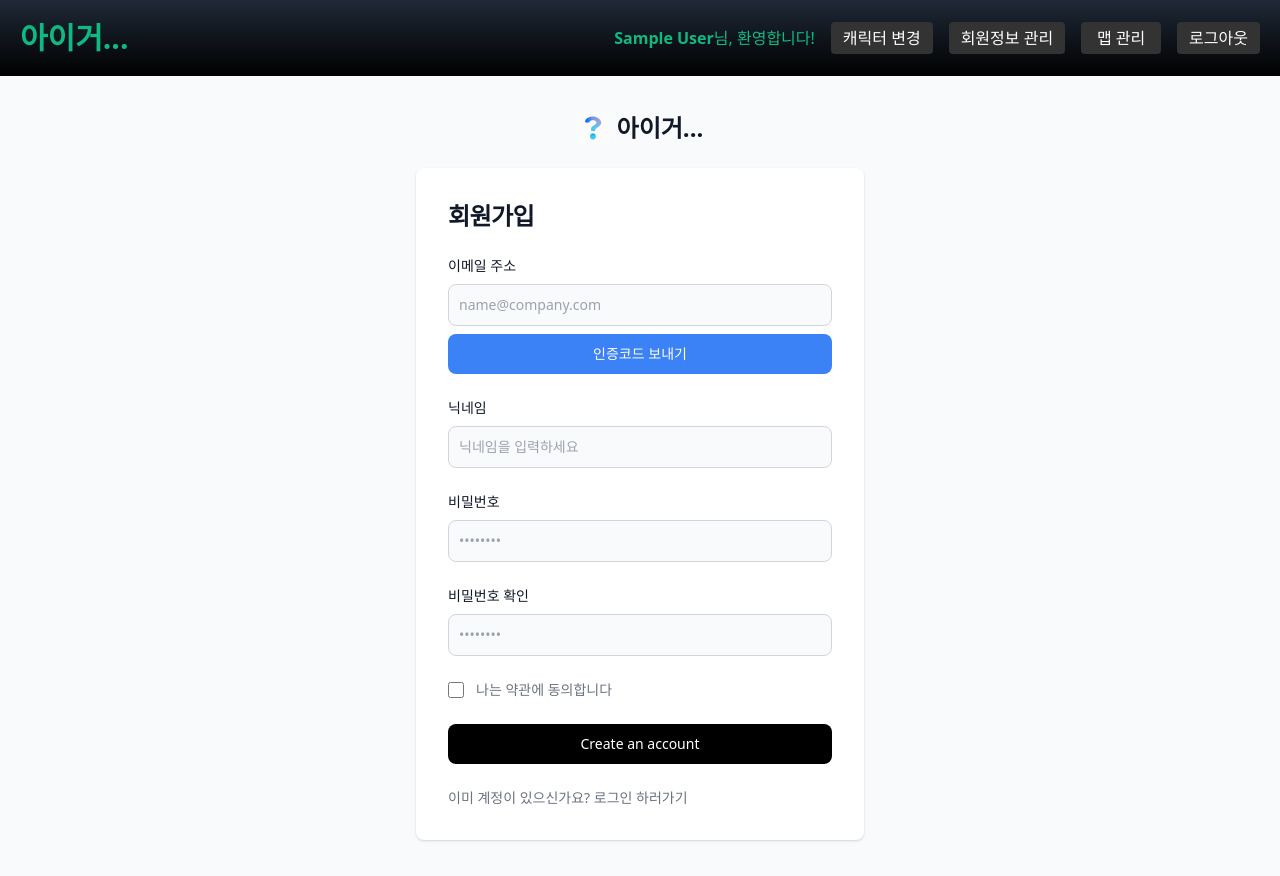
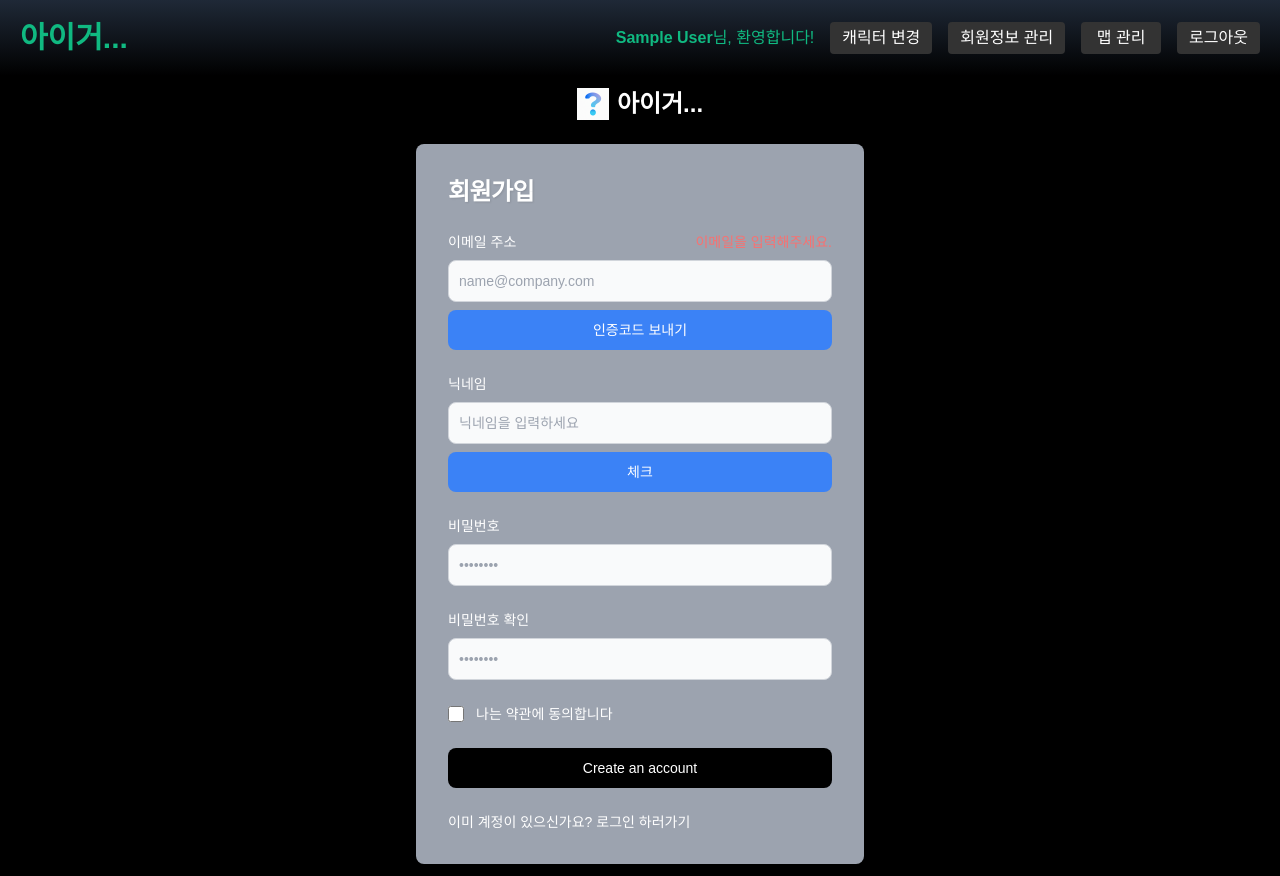
Before and after one commit to trackcrash/Animusic, a Flask app: page /register in a window 1280 px wide. Run offline with Flask 3, Linux system fonts and the light colour scheme; a user stored in the database is signed in; tables that the repository leaves empty hold one stand-in row (values such as "Sample post").

Commit message:
design & email

```diff
--- a/controllers/user_controller.py
+++ b/controllers/user_controller.py
@@ -9,14 +9,20 @@ from oauthlib.oauth2 import WebApplicationClient
 
 from models import user_model
 
+import smtplib
+import random
+from email.mime.text import MIMEText
+from email.mime.multipart import MIMEMultipart
 
 GOOGLE_CLIENT_ID = config('GOOGLE_CLIENT_ID')
+GOOGLE_ID = config('GOOGLE_ID')
+GOOGLE_PW = config('GOOGLE_PW')
 GOOGLE_CLIENT_SECRET = config('GOOGLE_CLIENT_SECRET')
 GOOGLE_DISCOVERY_URL = "https://accounts.google.com/.well-known/openid-configuration"
 client = WebApplicationClient(GOOGLE_CLIENT_ID)
+emailDict = {}
 
-
-def register():
+def register(request):
     if request.method == 'GET':
         return render_template('register.html')
 
@@ -24,12 +30,6 @@ def register():
         email = request.form.get('email')
         name = request.form.get('name')
         password = request.form.get('password')
-
-        # 사용자 이메일 중복 검사
-        existing_user = user_model.get_user_by_email(email)
-        if existing_user:
-            flash('Email already exists.')
-            return redirect(url_for('user.register'))
 
         # 사용자 정보 저장
         user = user_model.save_user(email, name, password)
@@ -103,3 +103,51 @@ def google_callback():
     login_user(user)
     session.close()
     return redirect(url_for('index'))
+
+
+
+# 이메일 보내는 함수
+def send_verification_email(email, verification_code):
+    # SMTP 서버 설정 (Gmail 사용 예제)
+    smtp_server = 'smtp.gmail.com'
+    smtp_port = 587
+    smtp_username = GOOGLE_ID  # 보내는 이메일 주소
+    smtp_password = GOOGLE_PW  # 이메일 비밀번호
+
+    # 이메일 내용 설정
+    subject = '이메일 인증 코드'
+    message = f'인증 코드: {verification_code}'
+
+    # 이메일 보내기
+    try:
+        smtp = smtplib.SMTP(smtp_server, smtp_port)
+        smtp.starttls()
+        smtp.login(smtp_username, smtp_password)
+
+        msg = MIMEMultipart()
+        msg['From'] = smtp_username
+        msg['To'] = email
+        msg['Subject'] = subject
+        msg.attach(MIMEText(message, 'plain'))
+
+
+        smtp.sendmail(smtp_username, email, msg.as_string())
+        emailDict[email] = verification_code
+        smtp.quit()
+        print("이메일 전송 성공")
+        return True
+    except Exception as e:
+        print(f"이메일 전송 실패: {str(e)}")
+        return False
+
+# 무작위 인증 번호 생성 함수
+def generate_verification_code():
+    return str(random.randint(1000, 9999))
+
+# 인증 번호 생성 및 이메일 보내기
+verification_code = generate_verification_code()
+email = 'recipient_email@example.com'  # 수신자의 이메일 주소
+if send_verification_email(email, verification_code):
+    print(f'인증 코드 ({verification_code})를 이메일로 보냈습니다.')
+else:
+    print('이메일 보내기 실패')
--- a/static/css/index.css
+++ b/static/css/index.css
@@ -16,6 +16,7 @@ a {
 
 a:hover {
     color: #0077cc;
+    cursor: pointer;
 }
 
 .ranking-first {
--- /dev/null
+++ b/static/js/register.js
@@ -0,0 +1,244 @@
+let verificationInterval;
+let emailConfirm = false;
+let totalSeconds = 300;
+let emailOk = false;
+let nameOk = false;
+let passwordOk = false;
+function email_send(email) {
+    // 입력된 이메일 주소 가져오기
+    // Ajax 요청 설정
+    $.ajax({
+        url: "/api/send_verification_email", // 서버 엔드포인트 URL 설정
+        type: "POST", // POST 요청
+        contentType: 'application/json', // JSON 형식으로 데이터 보내기
+        data: JSON.stringify({ email: email }), // JSON 문자열로 데이터 전송
+        success: function(response) {
+            // 서버에서 받은 응답 처리
+            clearInterval(verificationInterval); // 타이머가 종료되면 clearInterval로 중지
+            document.getElementById("confirmBtn").disabled = false;
+
+            const sendverificationcodeBtn = document.getElementById("sendverificationcodeBtn");
+            const verificationCodeInputSection = document.getElementById("verificationCodeInputSection");
+            alert("이메일이 발송되었습니다. 확인해주세요");
+
+            sendverificationcodeBtn.style.display = "none";
+            verificationCodeInputSection.style.display = "block";
+            totalSeconds = 300;
+            verificationInterval = setInterval(() => {
+                updateTimer();
+            }, 1000);
+        },
+        error: function(xhr, status, error) {
+            // 오류 처리
+            console.error(error);
+        }
+    });
+}
+document.getElementById("reSendEmail").addEventListener("click",(e)=>
+{
+    e.preventDefault();
+    const emailInput = document.getElementById("email");
+    const email = emailInput.value;
+
+    email_send(email);
+
+})
+document.getElementById("confirmBtn").addEventListener("click",(e)=>
+{
+    e.preventDefault();
+    const emailInput = document.getElementById("email");
+    const email = emailInput.value;
+    const code = document.getElementById("verificationCode").value;
+    $.ajax({
+        url: "/api/verify_verification_code", // 인증 코드 검증을 위한 서버 엔드포인트
+        type: "POST",
+        data: { code: code,
+                email: email }, // 클라이언트에서 입력한 코드를 서버에 전송
+        success: function(response) {
+            if (response === "success") {
+                // 인증 코드가 일치할 때 처리
+                alert("인증이 완료되었습니다.");
+                clearInterval(verificationInterval);
+                emailOk =true;
+                document.getElementById("verificationCodeInputSection").innerHTML = "";
+            } else {
+                // 인증 코드가 일치하지 않을 때 처리
+                alert("인증번호를 다시확인해주세요");
+            }
+        },
+        error: function(xhr, status, error) {
+            // 오류 처리
+            console.error(error);
+        }
+    });
+
+})
+function updateTimer() {
+
+    const timerElement = document.getElementById("timer");
+    const minutes = Math.floor(totalSeconds / 60);
+    const seconds = totalSeconds % 60;
+    const timeString = padZero(minutes) + ":" + padZero(seconds); // 시간과 분을 표시하고 0으로 패딩합니다.
+    timerElement.textContent = timeString;
+    if (totalSeconds > 0) {
+        totalSeconds--; // 1초씩 감소
+    } else {
+        clearInterval(verificationInterval); // 타이머가 종료되면 clearInterval로 중지
+        timerElement.textContent = "시간이 종료되었습니다. 메일을 다시 받아주세요"; // 원하는 메시지로 변경 가능
+        document.getElementById("confirmBtn").disabled= true;
+    }
+}
+
+function padZero(num) {
+    return (num < 10 ? "0" : "") + num;
+}
+
+// 페이지가 로드될 때 타이머 시작
+
+document.getElementById("sendverificationcodeBtn").addEventListener("click", async (e) => {
+    e.preventDefault();
+    const emailInput = document.getElementById("email");
+    const email = emailInput.value;
+
+    const emailAvailability = await checkEmailAvailability(email);
+
+    if (emailAvailability !== 3) {
+        // 이메일 확인이 실패한 경우
+        alert("이메일을 확인하여주세요");
+    } else {
+        emailInput.disabled = true;
+        email_send(email);
+        // 이메일 확인이 성공한 경우
+        // 추가 로직을 여기에 추가
+    }
+});
+
+
+document.getElementById("email").addEventListener("input",function()
+{
+    const emailInput = document.getElementById("email");
+    const email = emailInput.value;
+    checkEmailAvailability(email)
+    .then(result => {
+        const email_check_text = document.getElementById("email_check_text");
+        if (result === 1) {
+            email_check_text.classList.remove("text-green-400")
+            email_check_text.classList.add("text-red-400")
+            email_check_text.textContent = "이메일을 입력하세요.";
+        } else if (result === 2) {
+            email_check_text.classList.remove("text-green-400")
+            email_check_text.classList.add("text-red-400")
+            email_check_text.textContent = "유효한 이메일 주소를 입력하세요.";
+        } else if (result === 3) {
+            email_check_text.classList.remove("text-red-400")
+            email_check_text.classList.add("text-green-400")
+
+            email_check_text.textContent = "사용 가능한 이메일입니다.";
+        } else {
+            email_check_text.classList.remove("text-green-400")
+            email_check_text.classList.add("text-red-400")
+            email_check_text.textContent = "이미 가입된 이메일입니다.";
+        }
+    })
+    .catch(error => {
+        console.error('Error checking email availability:', error);
+    });
+});
+
+async function checkEmailAvailability(email) {
+    try {
+        const isAvailable = await UsedEmailcheck(email);
+        console.log(isAvailable);
+        if (!email) {
+            return 1;
+        } else if (!isValidEmail(email)) {
+            return 2;
+        } else if (isAvailable) {
+            return 3;
+        } else {
+            return 4;
+        }
+    } catch (error) {
+        console.error('Error in checkEmailAvailability:', error);
+        throw error; // 오류 처리
+    }
+}
+
+function isValidEmail(email) {
+    const emailRegex = /^[^\s@]+@[^\s@]+\.[^\s@]+$/;
+    return emailRegex.test(email);
+}
+function UsedEmailcheck(email)
+{
+    return $.get(`/api/email_check?email=${email}`)
+    .then(data => {
+        return data === "Success";
+    })
+    .catch(error => {
+        console.error('Error fetching email check data:', error);
+        return false; // 에러가 발생한 경우, 가입된 이메일이 아닌 것으로 처리
+    });
+}
+document.getElementById("nicknameCheck").addEventListener("click",()=>
+{
+    const name=document.getElementById("name").value;
+    if(nicknameCheck(name))
+    {
+        alert("사용가능한 닉네임입니다.");
+        nameOk= true;
+    }
+    else
+    {
+        alert("사용불가능한 닉네임입니다.");
+    }
+})
+document.getElementById("name").addEventListener("input",()=>
+{
+    nameOk = false;
+})
+document.getElementById("confirm-password").addEventListener("input",()=>
+{
+    const password = document.getElementById("password").value;
+    const confirm_password = document.getElementById("confirm-password").value;
+    const passwordCheck = document.getElementById("passwordCheck");
+    if(password == confirm_password)
+    {
+        passwordCheck.classList.remove("text-red-400");
+        passwordCheck.classList.add("text-green-400");
+        passwordCheck.textContent = "비밀번호가 동일합니다";
+        passwordOk =true;
+    }
+    else
+    {
+        passwordCheck.classList.remove("text-green-400");
+        passwordCheck.classList.add("text-red-400");
+        passwordCheck.textContent = "비밀번호를 다시 확인해주세요"
+        passwordOk = false;
+    }
+})
+function validateForm(name) {
+    agree = document.getElementById("terms").checked
+    // 이메일 유효성 검사 로직 예시 (추가 검증 로직 필요)
+    if(emailOk && passwordOk && nameOk && agree)
+    {
+        const emailInput = document.getElementById("email");
+        emailInput.disabled = false;
+        return true;
+    }
+    else
+    {
+        alert("입력내용을 다시확인 해주시기 바랍니다.");
+        return false;
+    }
+}
+function nicknameCheck(name)
+{
+    return $.get(`/api/name_check?name=${name}`)
+    .then(data => {
+        return data === "Success";
+    })
+    .catch(error => {
+        console.error('Error fetching email check data:', error);
+        return false; // 에러가 발생한 경우, 가입된 이메일이 아닌 것으로 처리
+    });
+}
--- a/templates/register.html
+++ b/templates/register.html
@@ -6,58 +6,70 @@
     <meta name="viewport" content="width=device-width, initial-scale=1.0">
     <title>Register</title>
     <link href="https://cdn.jsdelivr.net/npm/tailwindcss@2.2.16/dist/tailwind.min.css" rel="stylesheet">
+    <link rel="stylesheet" href="{{ url_for('static', filename='css/index.css') }}">
+    <script src="https://code.jquery.com/jquery-3.7.0.min.js"></script>
 </head>
 
 <body>
     {% include "header.html" %}
-    <section class="bg-gray-50 dark:bg-gray-900">
+    <section class="bg-black">
         <div class="flex flex-col items-center justify-center px-6 py-8 mx-auto md:h-screen lg:py-0">
-            <a href="#" class="flex items-center mb-6 text-2xl font-semibold text-gray-900 dark:text-white">
+            <a href="#" class="flex items-center mb-6 text-2xl font-semibold text-white dark:text-white">
                 <img class="w-8 h-8 mr-2" src="/static/img/icon.png" alt="logo"> 아이거...
             </a>
-            <div class="w-full bg-white rounded-lg shadow dark:border md:mt-0 sm:max-w-md xl:p-0 dark:bg-gray-800 dark:border-gray-700">
+            <div class="w-full bg-gray-400 rounded-lg shadow dark:border md:mt-0 sm:max-w-md xl:p-0 dark:bg-gray-800 dark:border-gray-700">
                 <div class="p-6 space-y-4 md:space-y-6 sm:p-8">
-                    <h1 class="text-xl font-bold leading-tight tracking-tight text-gray-900 md:text-2xl dark:text-white">
+                    <h1 class="text-xl font-bold leading-tight tracking-tight text-white md:text-2xl dark:text-white">
                         회원가입
                     </h1>
-                    <form class="space-y-4 md:space-y-6" action="/register" method="POST">
+                    <form class="space-y-4 md:space-y-6" action="/register" method="POST" onsubmit="return validateForm()">
                         <div>
-                            <label for="email" class="block mb-2 text-sm font-medium text-gray-900 dark:text-white">이메일 주소</label>
+                            <label for="email" class="block mb-2 text-sm font-medium text-white dark:text-white flex justify-between"><p>이메일 주소</p><p id = "email_check_text" class="text-red-400">이메일을 입력해주세요.</p></label>
                             <input type="email" name="email" id="email" class="bg-gray-50 border border-gray-300 text-gray-900 sm:text-sm rounded-lg focus:ring-primary-600 focus:border-primary-600 block w-full p-2.5 dark:bg-gray-700 dark:border-gray-600 dark:placeholder-gray-400 dark:text-white dark:focus:ring-blue-500 dark:focus:border-blue-500"
                                 placeholder="name@company.com" required="">
-                            <button onclick="sendVerificationEmail()" class="mt-2 w-full text-white bg-blue-500 hover:bg-blue-600 focus:ring-4 focus:outline-none focus:ring-blue-300 font-medium rounded-lg text-sm px-4 py-2.5 text-center">인증코드 보내기</button>
+                            <button id ="sendverificationcodeBtn" class="mt-2 w-full text-white bg-blue-500 hover:bg-blue-600 focus:ring-4 focus:outline-none focus:ring-blue-300 font-medium rounded-lg text-sm px-4 py-2.5 text-center">인증코드 보내기</button>
+                            <div id="verificationCodeInputSection"  style="display:none;">
+                                <div class="flex justify-between mt-2">
+                                    <input type="text" id="verificationCode" placeholder="인증 코드 입력" class="w-1/2 px-4 py-2.5 rounded-lg text-sm focus:ring-4 focus:outline-none focus:ring-blue-300">
+                                    <button id="confirmBtn" class="w-1/2 text-white bg-blue-500 hover:bg-blue-600 focus:ring-4 focus:outline-none focus:ring-blue-300 font-medium rounded-lg text-sm text-center">확인</button>
+                                </div>
+                                <p class="text-white" id=timer></p>
+                                <button id="reSendEmail" class="text-white">코드 다시받기</button>
+                            </div>
                         </div>
                         <div>
-                            <label for="name" class="block mb-2 text-sm font-medium text-gray-900 dark:text-white">닉네임</label>
+                            <label for="name" class="block mb-2 text-sm font-medium text-white dark:text-white">닉네임</label>
                             <input type="text" name="name" id="name" class="bg-gray-50 border border-gray-300 text-gray-900 sm:text-sm rounded-lg focus:ring-primary-600 focus:border-primary-600 block w-full p-2.5 dark:bg-gray-700 dark:border-gray-600 dark:placeholder-gray-400 dark:text-white dark:focus:ring-blue-500 dark:focus:border-blue-500"
                                 placeholder="닉네임을 입력하세요" required="">
+                            <button id ="nicknameCheck" class="mt-2 w-full text-white bg-blue-500 hover:bg-blue-600 focus:ring-4 focus:outline-none focus:ring-blue-300 font-medium rounded-lg text-sm px-4 py-2.5 text-center">체크</button>
                         </div>
                         <div>
-                            <label for="password" class="block mb-2 text-sm font-medium text-gray-900 dark:text-white">비밀번호</label>
+                            <label for="password" class="block mb-2 text-sm font-medium text-white dark:text-white">비밀번호</label>
                             <input type="password" name="password" id="password" placeholder="••••••••" class="bg-gray-50 border border-gray-300 text-gray-900 sm:text-sm rounded-lg focus:ring-primary-600 focus:border-primary-600 block w-full p-2.5 dark:bg-gray-700 dark:border-gray-600 dark:placeholder-gray-400 dark:text-white dark:focus:ring-blue-500 dark:focus:border-blue-500"
                                 required="">
                         </div>
                         <div>
-                            <label for="confirm-password" class="block mb-2 text-sm font-medium text-gray-900 dark:text-white">비밀번호 확인</label>
+                            <label for="confirm-password" class="block mb-2 text-sm font-medium text-white dark:text-white">비밀번호 확인</label>
                             <input type="password" name="confirm-password" id="confirm-password" placeholder="••••••••" class="bg-gray-50 border border-gray-300 text-gray-900 sm:text-sm rounded-lg focus:ring-primary-600 focus:border-primary-600 block w-full p-2.5 dark:bg-gray-700 dark:border-gray-600 dark:placeholder-gray-400 dark:text-white dark:focus:ring-blue-500 dark:focus:border-blue-500"
                                 required="">
+                            <p class="white" id="passwordCheck"></p>
                         </div>
                         <div class="flex items-start">
                             <div class="flex items-center h-5">
                                 <input id="terms" aria-describedby="terms" type="checkbox" class="w-4 h-4 border border-gray-300 rounded bg-gray-50 focus:ring-3 focus:ring-primary-300 dark:bg-gray-700 dark:border-gray-600 dark:focus:ring-primary-600 dark:ring-offset-gray-800" required="">
                             </div>
                             <div class="ml-3 text-sm">
-                                <label for="terms" class="font-light text-gray-500 dark:text-gray-300">나는 <a class="font-medium text-primary-600 hover:underline dark:text-primary-500" href="#">약관에 동의합니다</a></label>
+                                <label for="terms" class="font-light text-white dark:text-gray-300">나는 <a class="font-medium text-primary-600 hover:underline dark:text-primary-500" href="#">약관에 동의합니다</a></label>
                             </div>
                         </div>
-                        <button type="submit" class="w-full text-white bg-primary-600 hover:bg-primary-700 focus:ring-4 focus:outline-none focus:ring-primary-300 font-medium rounded-lg text-sm px-5 py-2.5 text-center dark:bg-primary-600 dark:hover:bg-primary-700 dark:focus:ring-primary-800"
+                        <button id="registerBtn" type="submit" class="w-full text-white bg-primary-600 hover:bg-primary-700 focus:ring-4 focus:outline-none focus:ring-primary-300 font-medium rounded-lg text-sm px-5 py-2.5 text-center dark:bg-primary-600 dark:hover:bg-primary-700 dark:focus:ring-primary-800"
                             style="background-color: black;">Create an account</button>
-                        <p class="text-sm font-light text-gray-500 dark:text-gray-400">
-                            이미 계정이 있으신가요? <a onclick="window.location.href='/login'" class="font-medium text-primary-600 hover:underline dark:text-primary-500">로그인 하러가기</a>
-                        </p>
+                        <p class="text-sm font-light text-white dark:text-gray-400">
+                            이미 계정이 있으신가요? <a onclick="window.location.href='/login'" class="font-medium hover:underline dark:text-primary-500">로그인 하러가기</a>                        </p>
                     </form>
                 </div>
             </div>
         </div>
     </section>
 </body>
+<script src="{{ url_for('static', filename='js/register.js') }}"></script>
```
Also changed, not shown: controllers/map_controller.py (+15 -0 lines), models/user_model.py (+26 -0 lines), templates/login.html (+13 -12 lines), view/user.py (+36 -8 lines).
